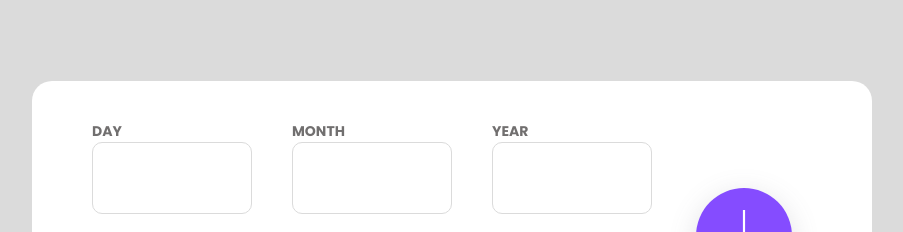
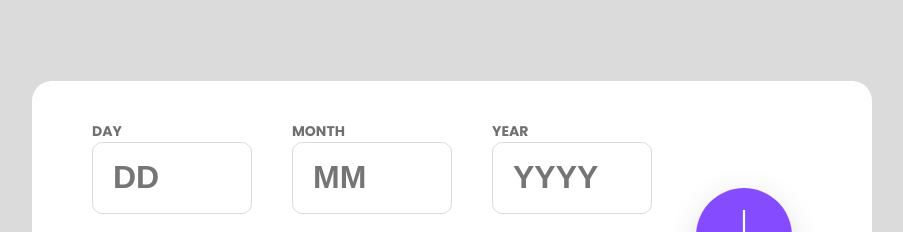
Before and after one commit to vinuman/Age-Calculator, a plain HTML site: page index.html in a window 1280 px wide. Shown: the top 232 px of the page, without its empty margins (188-1091 px from the left). Drawn offline with Linux system fonts and the light colour scheme.

Commit message:
Update index.html

```diff
--- a/index.html
+++ b/index.html
@@ -18,17 +18,17 @@
     <form action="#submit">
       <div class="field">
         <label for="day">day</label>
-        <input type="number" class="day" id="day">
+        <input type="number" class="day" id="day" placeholder="DD">
         <span class="error"></span>
       </div>
       <div class="field">
         <label for="month">month</label>
-        <input type="number" class="month" id="month">
+        <input type="number" class="month" id="month" placeholder="MM">
         <span class="error"></span>
       </div>
       <div class="field">
         <label for="year">year</label>
-        <input type="number" class="year" id="year">
+        <input type="number" class="year" id="year" placeholder="YYYY">
         <span class="error"></span>
       </div>
       <button>
```
